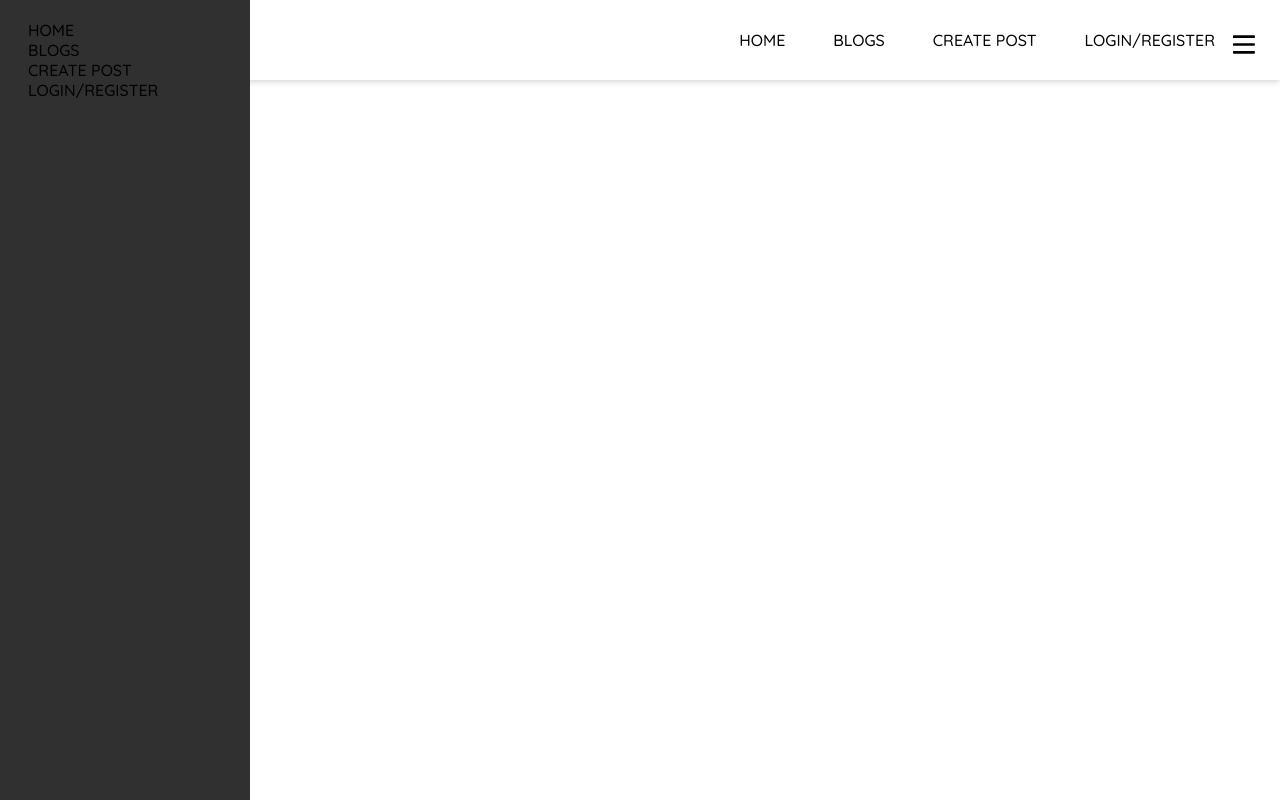
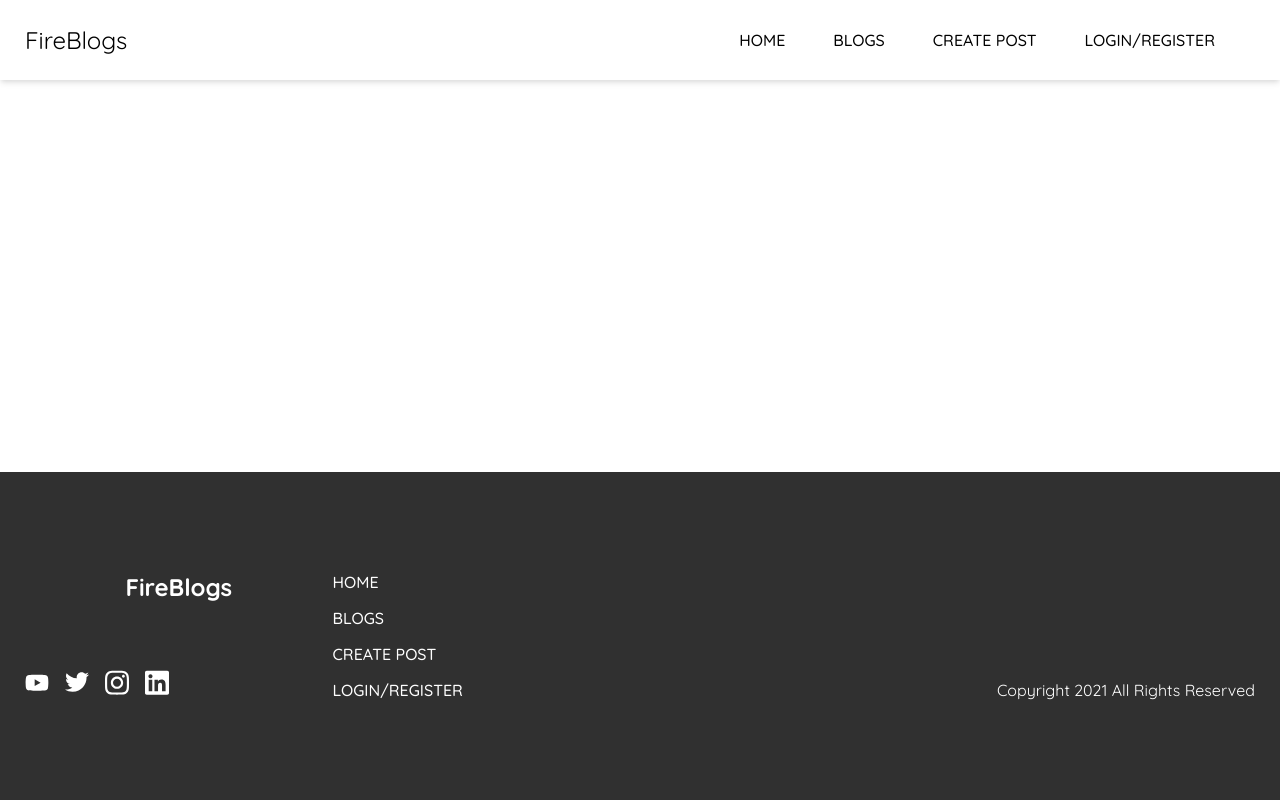
Before and after one commit to Sergent009/Vue-fireBlogs, a Vue app: page / in a window 1280 px wide. Built offline with nearby package versions, Linux system fonts and the light colour scheme; what vue2-editor would draw is missing.

Commit message:
Footer component is added in the project

```diff
--- a/src/App.vue
+++ b/src/App.vue
@@ -3,16 +3,21 @@
     <div class="app">
       <navigation />
       <router-view />
+      <Footer />
     </div>
   </div>
 </template>
 
 <script>
 import navigation from './components/MyNavigation.vue'
+import Footer from './components/MyFooter.vue'
 
 export default {
   name: "app",
-  components: {navigation},
+  components: {
+    navigation,
+    Footer
+    },
   data() {
     return {};
   },
--- /dev/null
+++ b/src/components/MyFooter.vue
@@ -0,0 +1,175 @@
+<template>
+   <footer>
+    <div class="container">
+        <div class="left">
+            <div class="col-1">
+                <router-link class="header" :to="{name: 'home'}">FireBlogs</router-link>
+                <ul>
+                    <li>
+                        <a href="#"><youTube class="svg-icon" /></a>
+                    </li>
+                    <li>
+                        <a href="#"><twitter class="svg-icon" /></a>
+                    </li>
+                    <li>
+                        <a href="#"><instagram class="svg-icon" /></a>
+                    </li>
+                    <li>
+                        <a href="#"><linkedin class="svg-icon" /></a>
+                    </li>
+                </ul>
+            </div>
+            <div class="col-2">
+                <ul>
+                    <router-link class="link" :to="{name: 'home'}">Home</router-link>
+                    <router-link class="link" :to="{name: 'blogs'}">Blogs</router-link>
+                    <router-link class="link" :to="{name: 'newpost'}">Create Post</router-link>
+                    <router-link class="link" :to="{name: 'login'}">LogIn/Register</router-link>
+                </ul>
+            </div>
+        </div>
+        <div class="right">
+            <p>Copyright 2021 All Rights Reserved</p>
+        </div>
+    </div>
+   </footer>
+</template>
+
+<script>
+import youTube from '../assets/Icons/youtube-brands.svg'
+import twitter from '../assets/Icons/twitter-brands.svg'
+import instagram from '../assets/Icons/instagram-brands.svg'
+import linkedin from '../assets/Icons/linkedin-brands.svg'
+
+export default {
+    name: 'footer-vue',
+
+    components:{
+        youTube,
+        twitter,
+        instagram,
+        linkedin
+    },
+}
+</script>
+
+<style scoped>
+
+footer{
+    margin-top: auto;
+    padding: 100px 25px;
+    background-color: #303030;
+}
+
+.container{
+    display: flex;
+    flex-direction: column;
+    gap: 32px;
+    @media (min-width: 800px){
+        flex-direction: row;
+        gap: 0px;
+    }
+}
+
+div{
+    display: flex;
+    flex: 1;
+}
+
+.left{
+    gap: 32px;
+    color: #fff;
+    display: flex;
+    flex-direction: column;
+    align-items: center;
+    @media (min-width: 800px){
+        flex-direction: row;
+        align-items: initial;
+        gap: 0px;
+    }
+}
+
+.header{
+    text-align: center;
+    font-size: 24px;
+    color: #fff;
+    text-decoration: none;
+    font-weight: 680;
+}
+
+ul{
+    gap: 16px;
+    list-style: none;
+    display: flex;
+}
+
+.col-1, .col-2{
+    gap: 32px;
+    display: flex;
+    flex: 1;
+    @media (min-width: 800px){
+        gap: 0;
+    }
+}
+
+.col-1{
+    flex-direction: column;
+}
+
+h2{
+    text-align: center;
+    @media (min-width: 800px){
+        text-align: initial;
+    }
+}
+
+ul{
+    margin-top: auto;
+}
+
+ul li{
+    display: flex;
+    align-items: center;
+}
+
+.svg-icon{
+    width: 24px;
+    height: auto;
+    color: #fff;
+}
+
+.col-2 ul{
+    height: 100%;
+    justify-content: center;
+    flex-direction: row;
+    flex-wrap: wrap;
+    @media (min-width: 800px){
+        flex-direction: column
+    }
+}
+
+.col-2 ul .link{
+    font-size: 16px;
+    font-weight: 500;
+    color: #fff;
+    text-decoration: none;
+}
+
+.right{
+    gap: 32px;
+    color: #fff;
+    align-items: center;
+    flex-direction: column;
+    @media (min-width: 800px){
+        align-items: flex-end;
+        gap: 0
+    }
+}
+
+p{
+    margin-top: auto;
+}
+
+
+
+</style>
--- a/src/components/MyNavigation.vue
+++ b/src/components/MyNavigation.vue
@@ -6,7 +6,7 @@
             <router-link class="header" :to="{name: 'Home'}">FireBlogs</router-link>
         </div>
         <div class="nav-links">
-            <ul>
+            <ul v-show="!mobile">
                 <router-link class="link" to="#">Home</router-link>
                 <router-link class="link" to="#">Blogs</router-link>
                 <router-link class="link" to="#">Create Post</router-link>
@@ -15,10 +15,10 @@
         </div>
     </nav>
 
-    <menuIcon class="menu-icon" />
+    <menuIcon @click="toggleMobileNav" class="menu-icon" v-show="mobile" />
 
     <transition name="mobile-nav">
-        <ul class="mobile-nav">
+        <ul class="mobile-nav" v-show="mobileNav">
             <router-link class="link" to="#">Home</router-link>
             <router-link class="link" to="#">Blogs</router-link>
             <router-link class="link" to="#">Create Post</router-link>
@@ -36,6 +36,37 @@
         name: 'navigation',
         components: {
             menuIcon
+        },
+
+        data(){
+            return{
+                mobile: null,
+                mobileNav: null,
+                windowWidth: null
+            }
+        },
+
+        created(){
+            window.addEventListener("resize", this.checkScreen)
+            this.checkScreen()
+        },
+
+        methods: {
+            // to check the width of the screen
+            checkScreen(){
+                this.windowWidth = window.innerWidth
+                if(this.windowWidth <= 750){
+                    this.mobile = true
+                    return
+                }
+                this.mobile = false
+                this.mobileNav = false
+                return
+            },
+
+            toggleMobileNav(){
+                this.mobileNav = !this.mobileNav
+            }
         }
 
     }
@@ -119,4 +150,28 @@
     left: 0;
 }
 
+.mobile-nav .link{
+    padding: 15px 0;
+    color: #fff;
+}
+
+/* it will take 1 sec for the navigation bar to come and leave */
+.mobile-nav-enter-active, .mobile-nav-leave-active{
+    transition: all 1s ease;
+}
+
+/* the nav bar will come smoothly */
+.mobile-nav-enter{
+    transform: translateX(-250px);
+}
+
+.mobile-nav-enter-to{
+    transform: translateX(0);
+}
+
+/* the nav bar will leave smoothly */
+.mobile-nav-leave-to{
+    transform: translateX(-250px);
+}
+
 </style>
--- a/src/views/Home.vue
+++ b/src/views/Home.vue
@@ -1,6 +1,5 @@
 <template>
   <div class="home">
-    <img alt="Vue logo" src="../assets/logo.png" />
   </div>
 </template>
 
```
